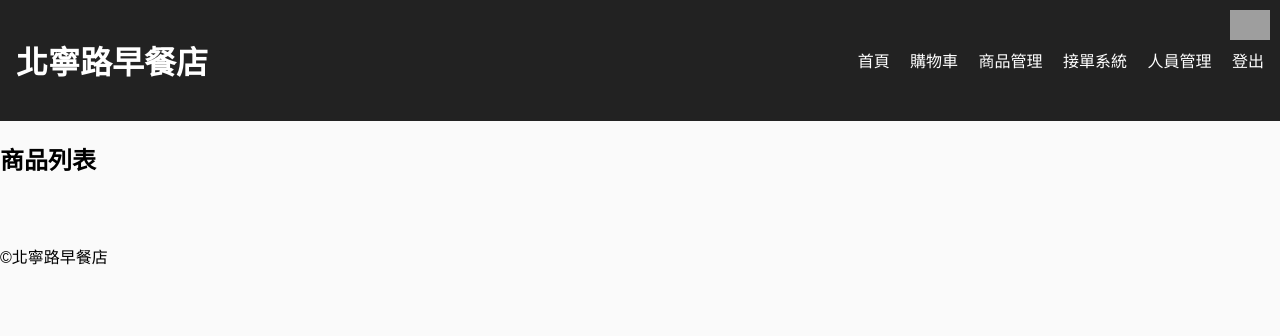
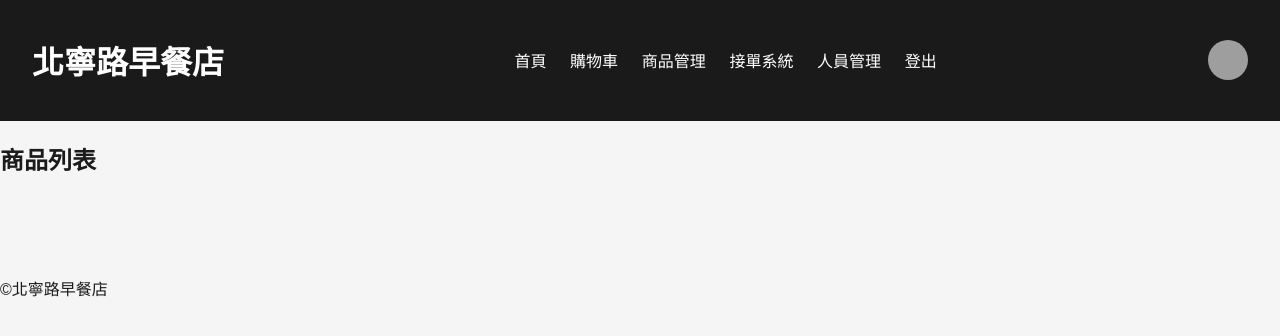
Before and after one commit to Wang-3369/OnlineStore, a Flask app: page / in a window 1280 px wide. Shown: the top 336 px of the page. Run offline with Flask 3, Linux system fonts and the light colour scheme; the visitor is signed in with stand-in values (Sample User, id 1); data that the repository does not hold is empty; parts of the project's set-up code (start-up, migrations or seed data) failed here and were passed over; grey boxes are pictures that could not be loaded.

Commit message:
更改部分css

```diff
--- a/api/cart_api.py
+++ b/api/cart_api.py
@@ -11,7 +11,7 @@ cart_bp = Blueprint("cart", __name__)
 def add_to_cart():
     now = datetime.now(timezone.utc).astimezone()
     current_hour = datetime.now().hour
-    if not (6 <= current_hour < 14):
+    if not (5 <= current_hour < 14):
         return jsonify({"message": "目前非點餐時間 (06:00-14:00)"}), 400
 
     data = request.json
--- a/static/css/style.css
+++ b/static/css/style.css
@@ -1,16 +1,17 @@
 /* 全局樣式 */
 body {
-    font-family: "Noto Sans TC", sans-serif;
+    font-family: "Noto Sans TC", "Microsoft JhengHei", sans-serif;
     margin: 0;
     padding: 0;
-    background: #fafafa;
+    background: #f5f5f5;
+    color: #1c1b1b;
 }
 
 /* Header */
 header {
-    background: #222;
-    color: white;
-    padding: 1em;
+    background: #1a1a1a;
+    color: #fff;
+    padding: 1em 2em;
     display: flex;
     justify-content: space-between;
     align-items: center;
@@ -18,100 +19,153 @@ header {
 }
 
 nav a {
-    color: white;
-    margin-left: 1em;
+    color: #fff;
+    margin-left: 1.2em;
     text-decoration: none;
+    font-weight: 500;
+    transition: color 0.2s ease;
 }
 
 nav a:hover {
+    color: #ffd700;
     text-decoration: underline;
+}
+
+/* 使用者容器 */
+#user-container {
+    position: relative;
+    display: flex;
+    align-items: center;
 }
 
 /* 使用者圖示 */
 #user-icon {
     width: 40px;
+    height: 40px;
+    border-radius: 50%;
     cursor: pointer;
-    transition: transform 0.2s ease;
+    transition: transform 0.2s ease, box-shadow 0.2s ease;
 }
 
 #user-icon:hover {
     transform: scale(1.1);
+    box-shadow: 0 0 8px rgba(0,0,0,0.3);
 }
 
-/* 使用者 popup */
-#user-popup {
-    display: none;
-    position: absolute;
-    top: 60px;
-    right: 10px;
-    background: #fff;
-    border: 1px solid #ccc;
-    padding: 15px;
-    text-align: center;
-    z-index: 100;
-    width: 180px;
-    border-radius: 8px;
-    box-shadow: 0 4px 10px rgba(0,0,0,0.2);
+/* 滑出選單 - 全寬覆蓋 */
+#user-slide-menu {
+    position: fixed;
+    top: 0;
+    left: 0;
+    width: 100%;
+    height: auto;
+    background: rgba(186, 204, 223, 0.9); /* 半透明藍色，最後一個參數 alpha 控制透明度 0~1 */
+    box-shadow: 0 4px 15px rgba(0,0,0,0.2); /* 可加淡淡陰影增加層次 */
+    padding: 2em;
+    display: flex;
+    flex-direction: column;
+    justify-content: flex-start;
+    align-items: flex-start;
+    gap: 15px;
+    transform: translateY(-100%);
     opacity: 0;
-    transform: translateY(-10px);
-    transition: opacity 0.3s ease, transform 0.3s ease;
+    pointer-events: none;
+    transition: transform 0.3s ease, opacity 0.3s ease, background 0.3s ease;
+    z-index: 9999;
 }
 
-#user-popup.show {
-    display: block;
+/* 展示時 */
+#user-slide-menu.show {
+    transform: translateY(0);
     opacity: 1;
-    transform: translateY(0);
+    pointer-events: auto;
 }
 
-#user-popup p {
-    margin: 10px 0;
-    font-weight: bold;
-    color: #333;
+/* 選單內按鈕/文字 */
+#user-slide-menu p,
+#user-slide-menu button {
+    width: 80%;
+    margin: 0 auto;        /* 水平置中 */
 }
 
-#user-popup button {
-    margin: 5px;
-    padding: 5px 10px;
+/* 按鈕顏色調整 */
+#user-slide-menu button {
+    padding: 6px 12px;
+    border-radius: 6px;
     border: none;
-    border-radius: 4px;
-    background-color: #007bff;
-    color: white;
+    background-color: rgba(255, 255, 255, 0.9); /* 半透明白色按鈕 */
+    color: #de4c4e; /* 按鈕文字顏色 */
     cursor: pointer;
-    transition: background 0.2s ease;
+    transition: background 0.2s ease, transform 0.15s ease;
 }
 
-#user-popup button:hover {
-    background-color: #0056b3;
+#user-slide-menu button:hover {
+    background-color: rgb(186, 183, 183); /* 滑鼠移上完全不透明 */
+    transform: translateY(-1px);
 }
+
+/* 使用者名稱文字顏色 */
+#user-slide-menu #username {
+    color: #000; /* 黑色 */
+    font-weight: bold; /* 可選，加粗效果 */
+}
+
 
 /* 商品列表 */
 .product-list {
     display: flex;
     flex-wrap: wrap;
-    gap: 1em;
-    padding: 1em;
+    gap: 1.2em;
+    padding: 2em;
+    justify-content: center;
 }
 
 .product-card {
-    background: white;
-    border-radius: 8px;
-    padding: 1em;
-    box-shadow: 0 2px 5px rgba(0,0,0,0.1);
-    width: 200px;
+    background: #fff;
+    border-radius: 12px;
+    padding: 1.2em;
+    box-shadow: 0 4px 12px rgba(0,0,0,0.1);
+    width: 220px;
     text-align: center;
+    transition: transform 0.2s ease, box-shadow 0.2s ease;
+}
+
+.product-card:hover {
+    transform: translateY(-5px);
+    box-shadow: 0 8px 20px rgba(0,0,0,0.15);
 }
 
 .product-card button {
-    margin: 5px 2px;
-    padding: 5px 10px;
+    margin: 6px 3px;
+    padding: 6px 14px;
+    border-radius: 6px;
+    background-color: #28a745;
     border: none;
-    border-radius: 4px;
-    background-color: #28a745;
     color: white;
     cursor: pointer;
-    transition: background 0.2s ease;
+    transition: background 0.2s ease, transform 0.15s ease;
 }
 
 .product-card button:hover {
     background-color: #218838;
+    transform: translateY(-1px);
 }
+
+/* 商品卡按鈕點擊效果 */
+.product-card button:active {
+    transform: translateY(1px) scale(0.97); /* 縮小並往下微位移 */
+    box-shadow: 0 2px 5px rgba(0,0,0,0.2); /* 加上輕微陰影 */
+}
+
+/* 滑出選單按鈕點擊效果 */
+#user-slide-menu button:active {
+    transform: translateY(0) scale(0.97); /* 縮小，保持按鈕不往上 */
+    background-color: rgba(220, 220, 220, 1); /* 更深的灰色回饋 */
+}
+
+/* 導航連結點擊效果 */
+nav a:active {
+    transform: scale(0.8);        /* 縮小 5% */
+    color: #ffa500;                /* 點擊時稍微變色，增加回饋 */
+    transition: transform 0.1s ease, color 0.1s ease;
+}
--- a/static/js/user_popup.js
+++ b/static/js/user_popup.js
@@ -1,16 +1,26 @@
 document.addEventListener("DOMContentLoaded", () => {
-    const icon = document.getElementById('user-icon');
-    const popup = document.getElementById('user-popup');
+    const userContainer = document.getElementById('user-container');
+    const userIcon = document.getElementById('user-icon');
+    const userMenu = document.getElementById('user-slide-menu');
     const loginBtn = document.getElementById('login-btn');
     const logoutBtn = document.getElementById('logout-btn');
     const adminBtn = document.getElementById('admin-btn');
     const orderBtn = document.getElementById('orders-btn');
     const profileBtn = document.getElementById('profile-btn');
 
-    // 點擊圖示切換 popup
-    icon.addEventListener('click', () => {
-        popup.classList.toggle('show');
+    // 點擊圖示切換選單
+    userIcon.addEventListener('click', (e) => {
+        userMenu.classList.toggle('show');
+        e.stopPropagation(); // 阻止冒泡，避免 document click 立即收起
     });
+
+    // 點選外部關閉
+    document.addEventListener('click', (e) => {
+        if (!userMenu.contains(e.target) && e.target !== userIcon) {
+            userMenu.classList.remove('show');
+        }
+    });
+
 
     // 點擊登入
     if (loginBtn) {
@@ -31,17 +41,10 @@ document.addEventListener("DOMContentLoaded", () => {
     }
 
     if (orderBtn) {
-    orderBtn.addEventListener('click', () => location.href = "/orders");
+        orderBtn.addEventListener('click', () => location.href = "/orders");
     }
 
     if (profileBtn) {
-    profileBtn.addEventListener('click', () => location.href = "/profile");
+        profileBtn.addEventListener('click', () => location.href = "/profile");
     }
-
-    // 點擊空白處收起 popup
-    document.addEventListener('click', (e) => {
-        if (!popup.contains(e.target) && e.target !== icon) {
-            popup.classList.remove('show');
-        }
-    });
 });
--- a/templates/base.html
+++ b/templates/base.html
@@ -8,11 +8,12 @@
 <body>
     <header>
         <h1>北寧路早餐店</h1>
+
         <nav>
             <a href="/">首頁</a>
             <a href="/cart">購物車</a>
             {% if session.get("username") %}
-                {% if session.get("role") in ["admin", "sub-admin"]%}
+                {% if session.get("role") in ["admin", "sub-admin"] %}
                     <a href="/admin">商品管理</a>
                     <a href="/admin/orders">接單系統</a>
                     <a href="/admin/user">人員管理</a>
@@ -24,29 +25,27 @@
             {% endif %}
         </nav>
 
-        <!-- 使用者圖示 -->
-        <img id="user-icon"
+        <!-- 使用者圖示 + 滑出選單容器 -->
+        <div id="user-container">
+            <img
+                id="user-icon"
                 src="{% if session.get('avatar') %}/api/profile/avatar/{{ session.get('avatar') }}{% else %}{{ session.get('google_avatar') or url_for('static', filename='images/user.png') }}{% endif %}"
-            style="width:40px;cursor:pointer;position:absolute;top:10px;right:10px;">
+                alt="使用者圖示"
+            >
 
-
-        <!-- 使用者 popup -->
-        <div id="user-popup">
+            <div id="user-slide-menu">
                 {% if session.get("username") %}
                     <p id="username">使用者：{{ session.get("username") }}</p>
-
                     <button id="orders-btn">查看訂單</button>
-
                     <button id="profile-btn">使用者介面</button>
-
                     <button id="logout-btn">登出</button>
                 {% else %}
                     <p id="user-status">未登入</p>
                     <button id="login-btn">登入</button>
                 {% endif %}
             </div>
+        </div>
 
-        </div>
     </header>
 
     <main>
```
Lines whose indentation alone changed are shown as unchanged.
